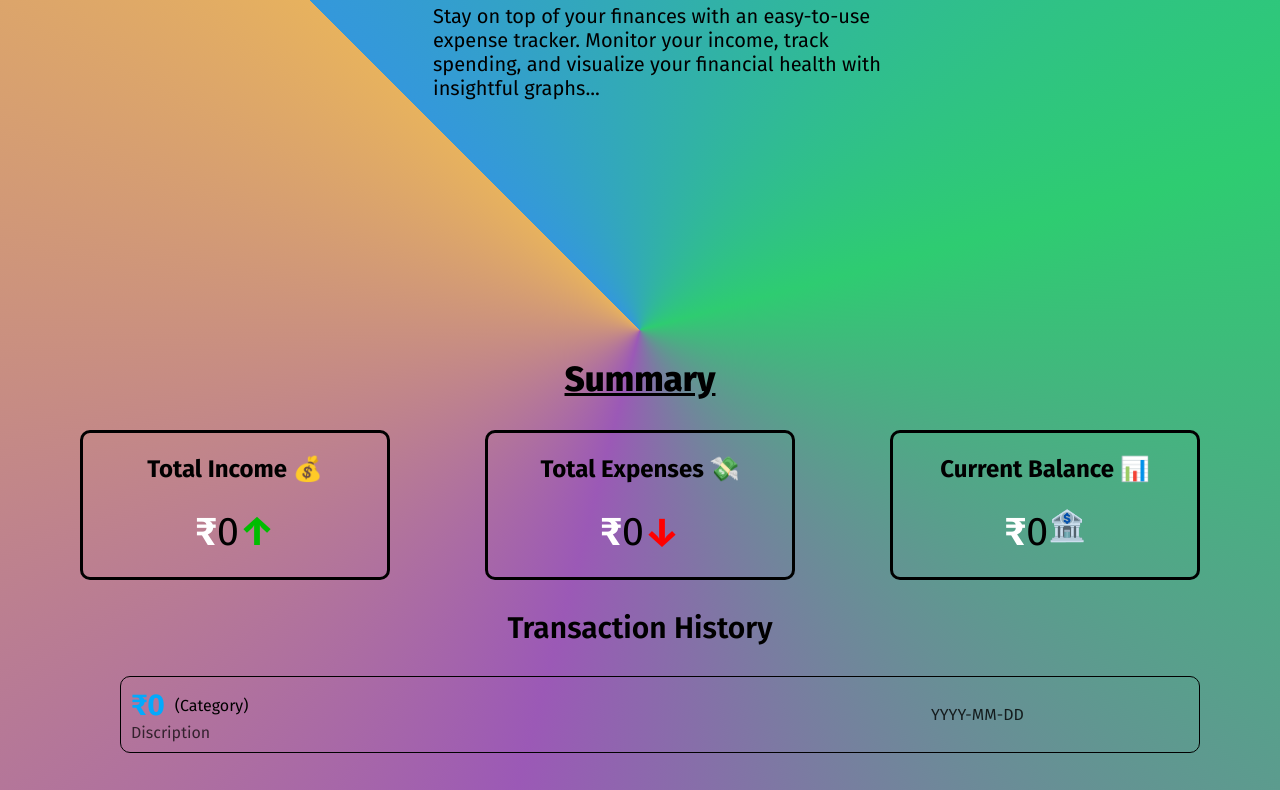
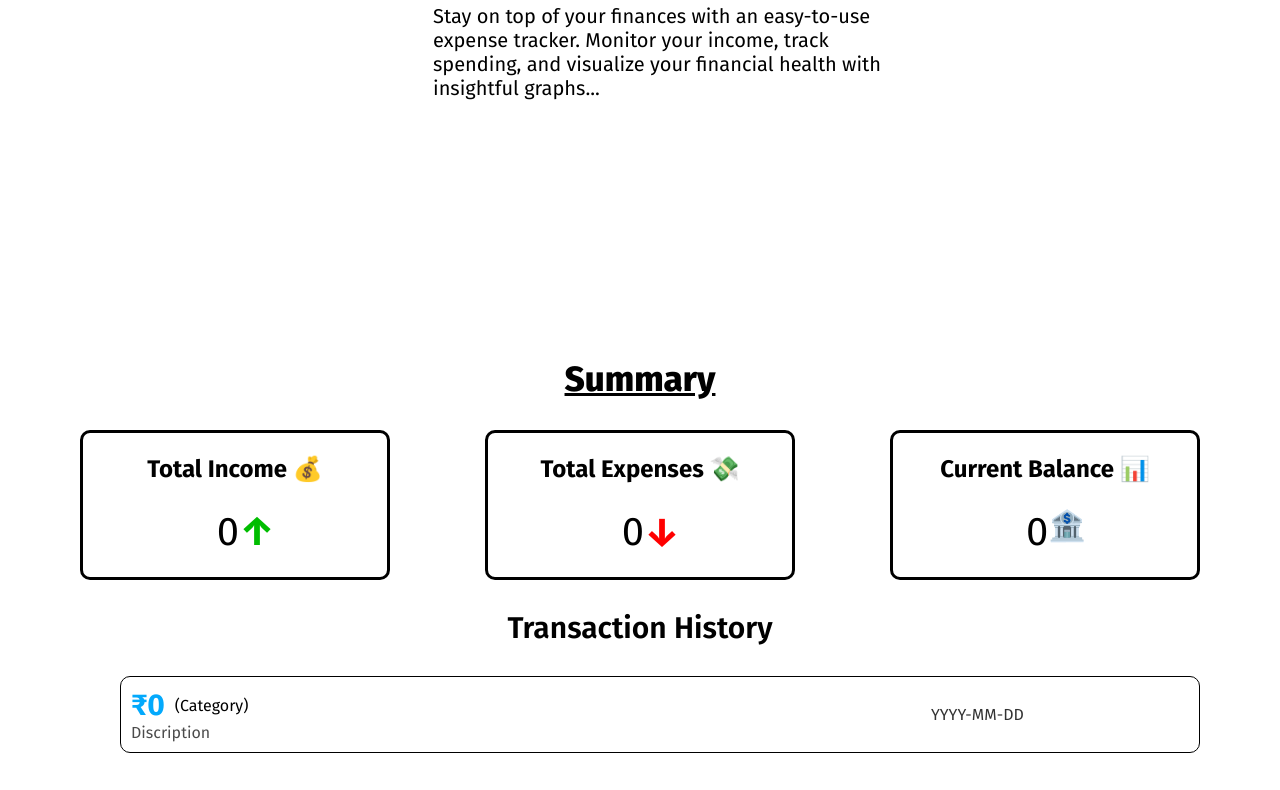
Before and after one commit to Aman-toad/Finance-Tracker, a plain HTML site: page index.html in a window 1280 px wide. Shown: the part 363-1153 px from the top of the page. Drawn offline with nearby package versions, Linux system fonts and the light colour scheme.

Commit message:
Update styles.css
removed the background

```diff
--- a/styles.css
+++ b/styles.css
@@ -13,7 +13,6 @@ body {
   color: rgb(0, 0, 0);
   transition: background-color 0.3s ease-in-out;
   font-family: 'Fira sans', sans-serif, Arial, Helvetica, sans-serif;
-  background: conic-gradient(from -45deg, #3498db,#2ecc71, #9b59b6, #e7b25e);
 }
 
 span {
```
